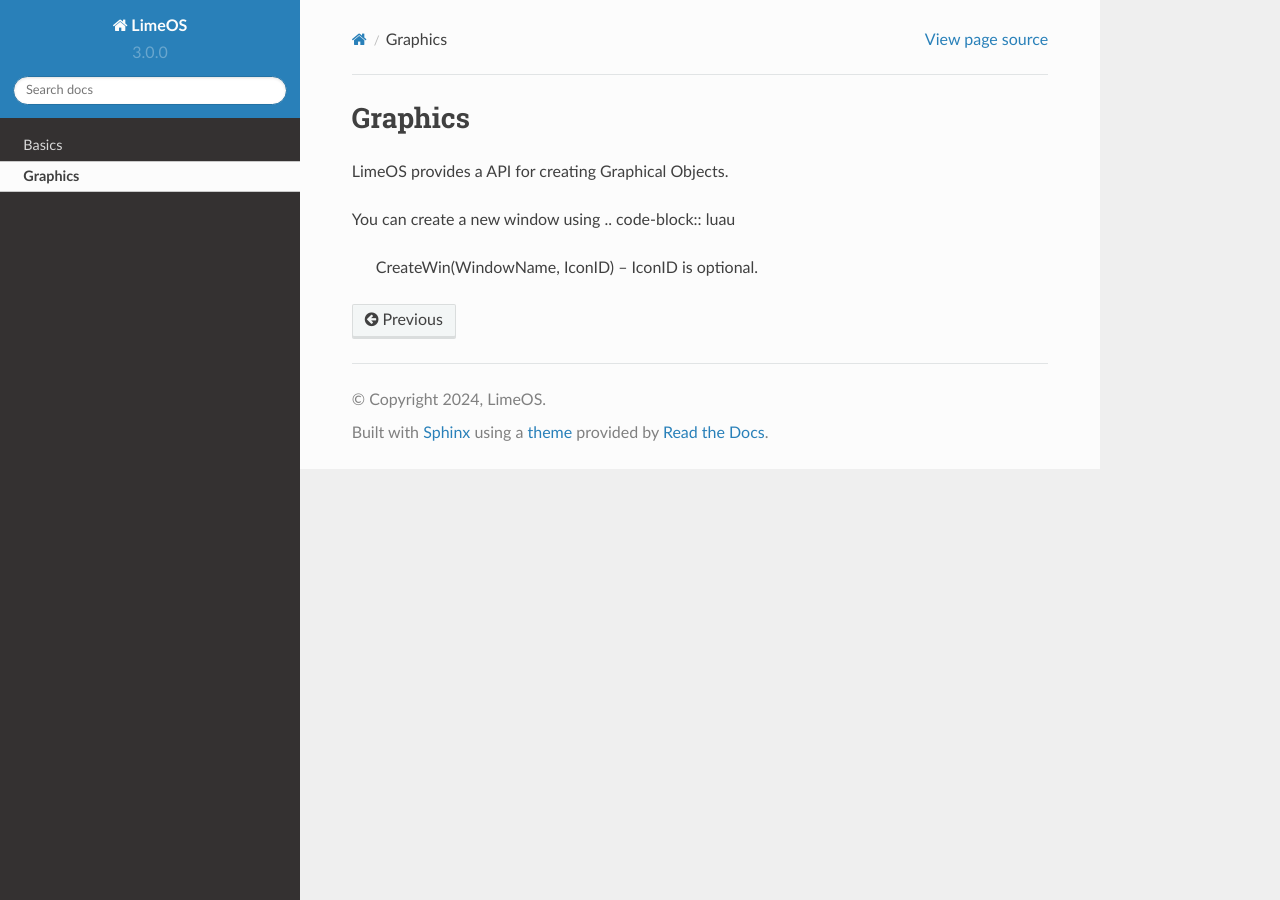
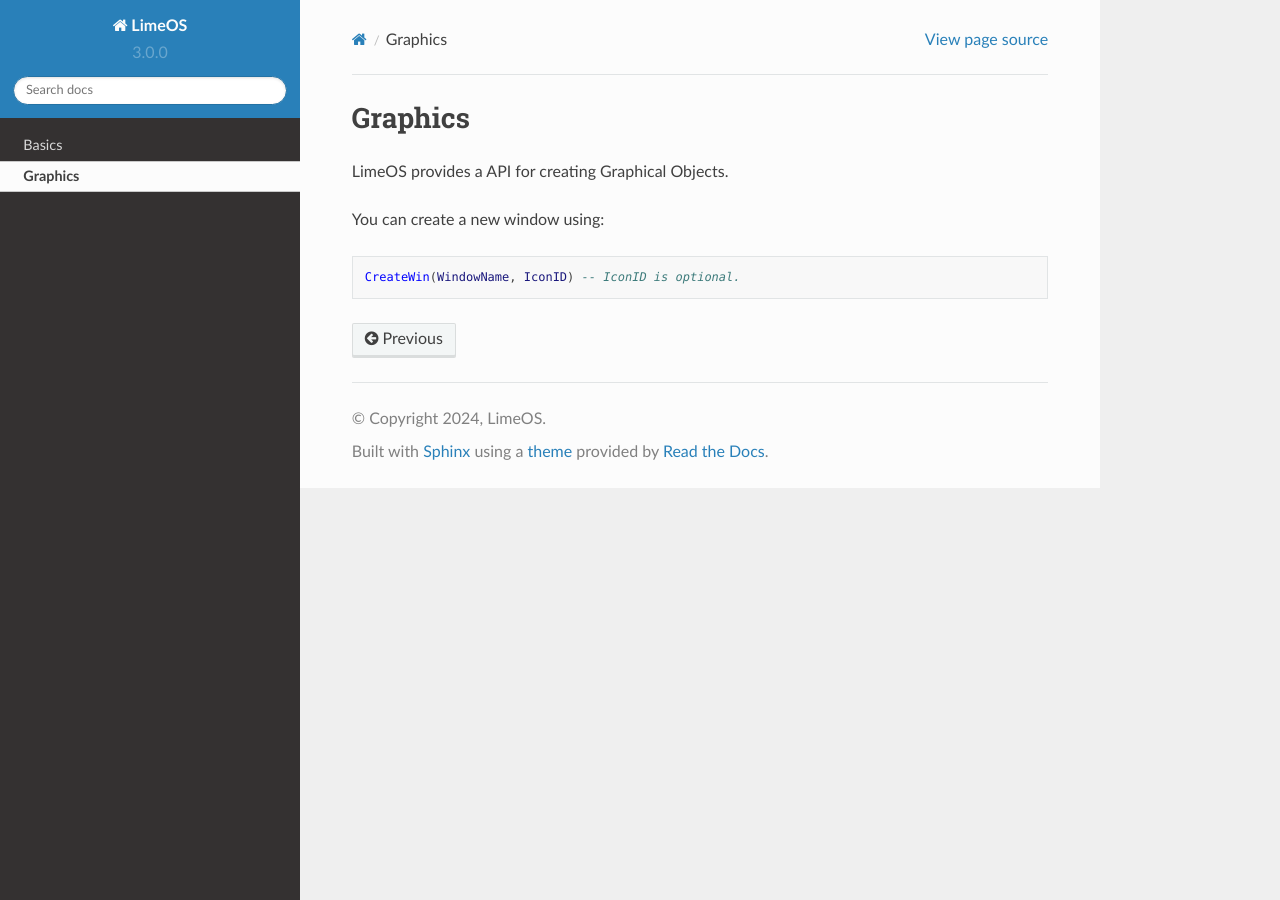
Before and after one commit to 10BitByte/LimeOS, a Sphinx documentation site: the page built from docs/source/graphics.rst, in a window 1280 px wide. Built offline with Sphinx 7.4.7 and the Read the Docs theme 2.0.0, drawn with Linux system fonts in a browser that asks for light colours.

```diff
--- a/docs/source/graphics.rst
+++ b/docs/source/graphics.rst
@@ -3,7 +3,8 @@ Graphics
 
 LimeOS provides a API for creating Graphical Objects.
 
-You can create a new window using
+You can create a new window using:
+
 .. code-block:: luau
 
    CreateWin(WindowName, IconID) -- IconID is optional.
```
